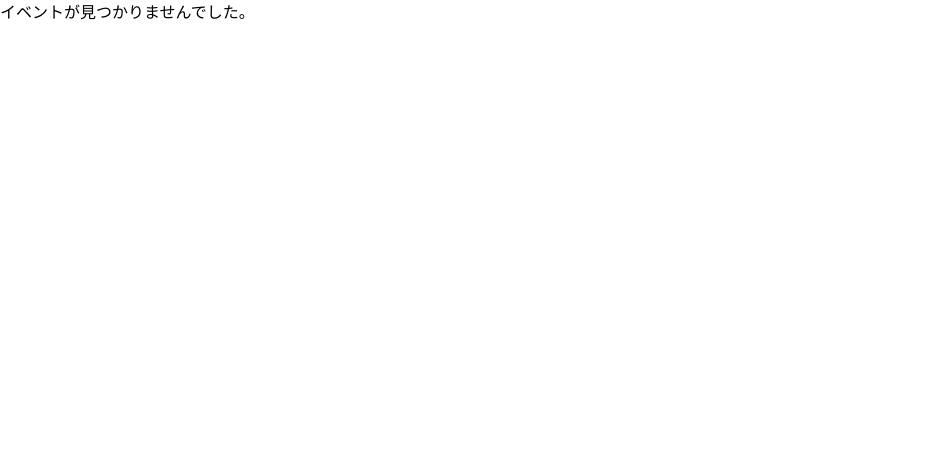
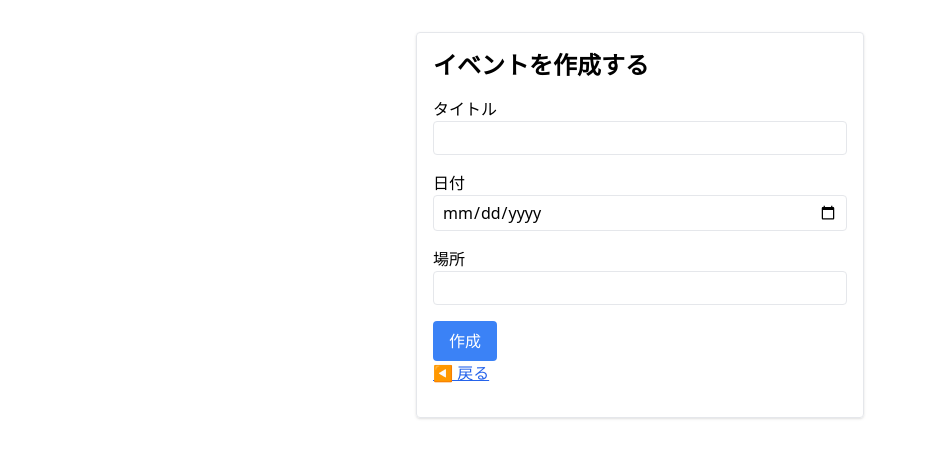
Before and after one commit to imamachan/funrepeat_problem, a React (Vite) app: page /events/create in a window 1280 px wide. Shown: the top 458 px of the page, without its empty margins (0-926 px from the left). Built offline with nearby package versions, Linux system fonts and the light colour scheme.

Commit message:
イベント作成画面の追加

```diff
--- a/src/App.jsx
+++ b/src/App.jsx
@@ -1,13 +1,16 @@
 // src/App.jsx
+import React from "react";
 import { Routes, Route } from "react-router-dom";
 import EventList from "./pages/EventList";
 import EventDetail from "./pages/EventDetail";
+import EventCreate from "./pages/EventCreate";
 
 function App() {
   return (
     <Routes>
       <Route path="/" element={<EventList />} />
       <Route path="/events/:id" element={<EventDetail />} />
+      <Route path="/events/create" element={<EventCreate />} />
     </Routes>
   );
 }
--- a/src/components/EventCard.jsx
+++ b/src/components/EventCard.jsx
@@ -2,11 +2,22 @@ import React from "react";
 import { Link } from "react-router-dom";
 
 function EventCard({ event }) {
+  const participation = JSON.parse(localStorage.getItem("participation")) || {};
+  const isParticipating = participation[event.id];
+  const participantCount = Object.keys(participation).filter(
+    (key) => Number(key) === event.id
+  ).length;
+
   return (
     <div className="border p-4 rounded shadow mb-4">
       <h2 className="text-xl font-semibold">{event.title}</h2>
       <p>開催日: {event.date}</p>
       <p>場所: {event.location}</p>
+      <p className="text-sm mt-2">参加人数: {participantCount}名</p>
+
+      {isParticipating && (
+        <p className="text-green-600 mt-2">✅ 参加表明済み</p>
+      )}
       <Link to={`/events/${event.id}`} className="text-blue-500 underline">
         詳細を見る
       </Link>
--- a/src/main.jsx
+++ b/src/main.jsx
@@ -1,19 +1,13 @@
-// src/main.jsx
 import React from "react";
 import ReactDOM from "react-dom/client";
-import { BrowserRouter, Routes, Route } from "react-router-dom";
-import App from "./App.jsx";
-import EventList from "./pages/EventList";
-import EventDetail from "./pages/EventDetail";
+import { BrowserRouter } from "react-router-dom";
+import App from "./App";
 import "./index.css";
 
 ReactDOM.createRoot(document.getElementById("root")).render(
   <React.StrictMode>
     <BrowserRouter>
-      <Routes>
-        <Route path="/" element={<EventList />} />
-        <Route path="/events/:id" element={<EventDetail />} />
-      </Routes>
+      <App />
     </BrowserRouter>
   </React.StrictMode>
 );
--- /dev/null
+++ b/src/pages/EventCreate.jsx
@@ -0,0 +1,73 @@
+// src/pages/CreateEvent.jsx
+import React, { useState } from "react";
+import { useNavigate } from "react-router-dom";
+
+function EventCreate() {
+  const [title, setTitle] = useState("");
+  const [date, setDate] = useState("");
+  const [location, setLocation] = useState("");
+  const navigate = useNavigate();
+
+  const handleSubmit = (e) => {
+    e.preventDefault();
+
+    const newEvent = { id: Date.now(), title, date, location };
+    const existing = JSON.parse(localStorage.getItem("events")) || [];
+    localStorage.setItem("events", JSON.stringify([...existing, newEvent]));
+
+    navigate("/");
+  };
+
+  return (
+    <div className="max-w-md mx-auto mt-8 p-4 border rounded shadow">
+      <h2 className="text-2xl font-bold mb-4">イベントを作成する</h2>
+      <form onSubmit={handleSubmit} className="space-y-4">
+        <div>
+          <label className="block">タイトル</label>
+          <input
+            type="text"
+            value={title}
+            onChange={(e) => setTitle(e.target.value)}
+            required
+            className="w-full border px-2 py-1 rounded"
+          />
+        </div>
+        <div>
+          <label className="block">日付</label>
+          <input
+            type="date"
+            value={date}
+            onChange={(e) => setDate(e.target.value)}
+            required
+            className="w-full border px-2 py-1 rounded"
+          />
+        </div>
+        <div>
+          <label className="block">場所</label>
+          <input
+            type="text"
+            value={location}
+            onChange={(e) => setLocation(e.target.value)}
+            required
+            className="w-full border px-2 py-1 rounded"
+          />
+        </div>
+        <button
+          type="submit"
+          className="bg-blue-500 text-white px-4 py-2 rounded hover:bg-blue-600"
+        >
+          作成
+        </button>
+      </form>
+
+      <button
+        onClick={() => navigate(-1)}
+        className="text-blue-600 underline mb-4"
+      >
+        ◀ 戻る
+      </button>
+    </div>
+  );
+}
+
+export default EventCreate;
--- a/src/pages/EventDetail.jsx
+++ b/src/pages/EventDetail.jsx
@@ -1,39 +1,43 @@
-import React, { useState } from "react";
-import { useParams, useNavigate } from "react-router-dom"; // ← 戻るために useNavigate を使用
+import React, { useState, useEffect } from "react";
+import { useParams, useNavigate } from "react-router-dom";
 
 function EventDetail() {
   const { id } = useParams();
-  const navigate = useNavigate(); // ← 遷移に使用
-  const [isParticipating, setIsParticipating] = useState(false); // ← 参加状態
+  const navigate = useNavigate();
+  const eventId = Number(id);
 
-  const dummyEvents = [
-    {
-      id: 1,
-      title: "夏祭り",
-      date: "2025-07-20",
-      location: "公民館",
-      description: "地域のお祭りです！屋台や盆踊りがあります。",
-    },
-    {
-      id: 2,
-      title: "フリーマーケット",
-      date: "2025-08-10",
-      location: "中央公園",
-      description: "出店者募集中！古着や手作り雑貨も。",
-    },
-  ];
+  const events = JSON.parse(localStorage.getItem("events")) || [];
+  const event = events.find((e) => e.id === eventId);
 
-  const event = dummyEvents.find((e) => e.id === parseInt(id));
-  if (!event) return <p>イベントが見つかりませんでした。</p>;
+  const [isParticipating, setIsParticipating] = useState(false);
+
+  // 初期表示時に参加状態を読み込む
+  useEffect(() => {
+    const participation =
+      JSON.parse(localStorage.getItem("participation")) || {};
+    setIsParticipating(!!participation[eventId]);
+  }, [eventId]);
 
   const handleParticipation = () => {
-    setIsParticipating((prev) => !prev);
+    const participation =
+      JSON.parse(localStorage.getItem("participation")) || {};
+
+    if (isParticipating) {
+      delete participation[eventId];
+    } else {
+      participation[eventId] = true;
+    }
+
+    localStorage.setItem("participation", JSON.stringify(participation));
+    setIsParticipating(!isParticipating);
   };
+
+  if (!event) return <p>イベントが見つかりませんでした。</p>;
 
   return (
     <div className="p-4">
       <button
-        onClick={() => navigate(-1)} // ← 前のページに戻る
+        onClick={() => navigate(-1)}
         className="text-blue-600 underline mb-4"
       >
         ◀ 戻る
--- a/src/pages/EventList.jsx
+++ b/src/pages/EventList.jsx
@@ -1,24 +1,34 @@
 // src/pages/EventList.jsx
-import React from "react";
+import React, { useEffect, useState } from "react";
 import EventCard from "../components/EventCard";
-
-const dummyEvents = [
-  { id: 1, title: "夏祭り", date: "2025-07-20", location: "公民館" },
-  {
-    id: 2,
-    title: "フリーマーケット",
-    date: "2025-08-10",
-    location: "中央公園",
-  },
-];
+import { Link } from "react-router-dom";
 
 function EventList() {
+  const [events, setEvents] = useState([]);
+
+  useEffect(() => {
+    const storedEvents = JSON.parse(localStorage.getItem("events")) || [];
+    setEvents(storedEvents);
+  }, []);
+
   return (
     <div>
       <h1>イベント一覧</h1>
-      {dummyEvents.map((event) => (
-        <EventCard key={event.id} event={event} />
-      ))}
+
+      <div className="mb-4">
+        <Link
+          to="events/create"
+          className="inline-block bg-blue-500 text-white px-4 py-2 rounded hover:bg-blue-600"
+        >
+          イベント作成
+        </Link>
+      </div>
+
+      {events.length > 0 ? (
+        events.map((event) => <EventCard key={event.id} event={event} />)
+      ) : (
+        <p>イベントがまだありません。</p>
+      )}
     </div>
   );
 }
```
